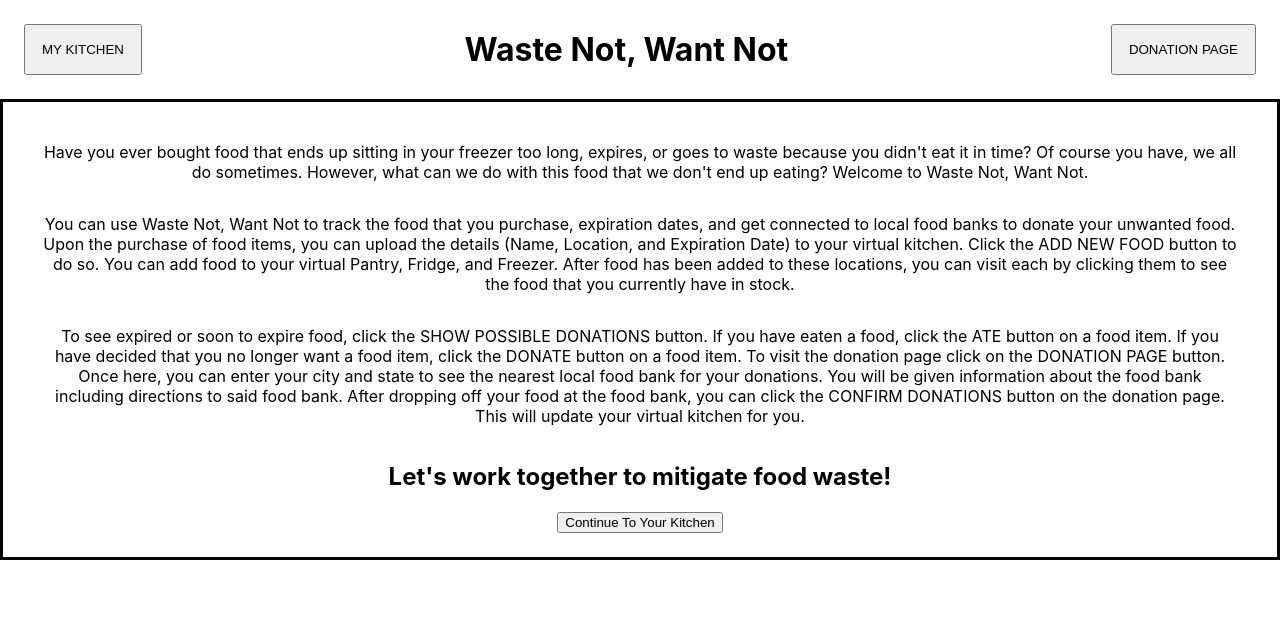
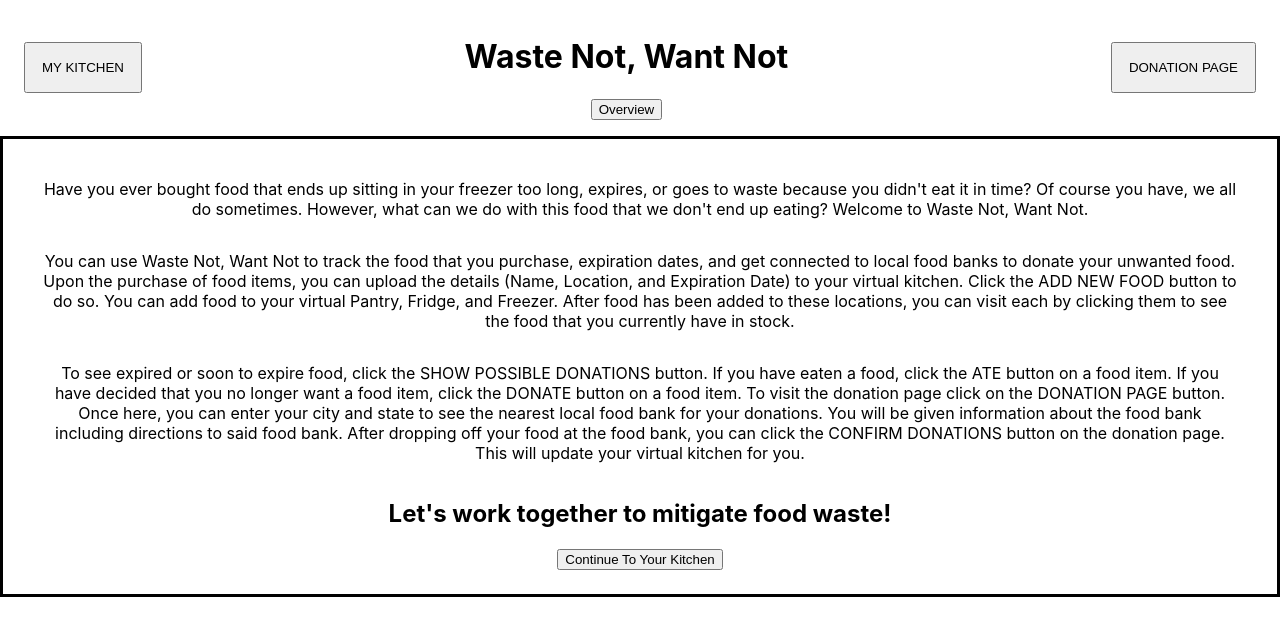
Before and after one commit to Waste-Not-Want-Not/waste-not, a React (Create React App) app: page / in a window 1280 px wide. Shown: the top 636 px of the page. Built offline with nearby package versions, Linux system fonts and the light colour scheme.

Commit message:
add overview button to nav

```diff
--- a/src/components/Navbar/Navbar.css
+++ b/src/components/Navbar/Navbar.css
@@ -8,3 +8,10 @@
   padding: 1rem;
   margin: 1.5rem;
 }
+
+.nav-header {
+  display:flex;
+  flex-direction: column;
+  align-items: center;
+  padding:1rem;
+}
--- a/src/components/Navbar/Navbar.js
+++ b/src/components/Navbar/Navbar.js
@@ -8,10 +8,10 @@ const Navbar = () => {
       <NavLink to='/mykitchen'>
         <button className='nav-button'>MY KITCHEN</button>
       </NavLink>
-      <div>
+      <div className='nav-header'>
         <h1 className='title'>Waste Not, Want Not</h1>
         <NavLink to='/'>
-
+          <button>Overview</button>
         </NavLink>
       </div>
       <NavLink to='/donations'>
```
